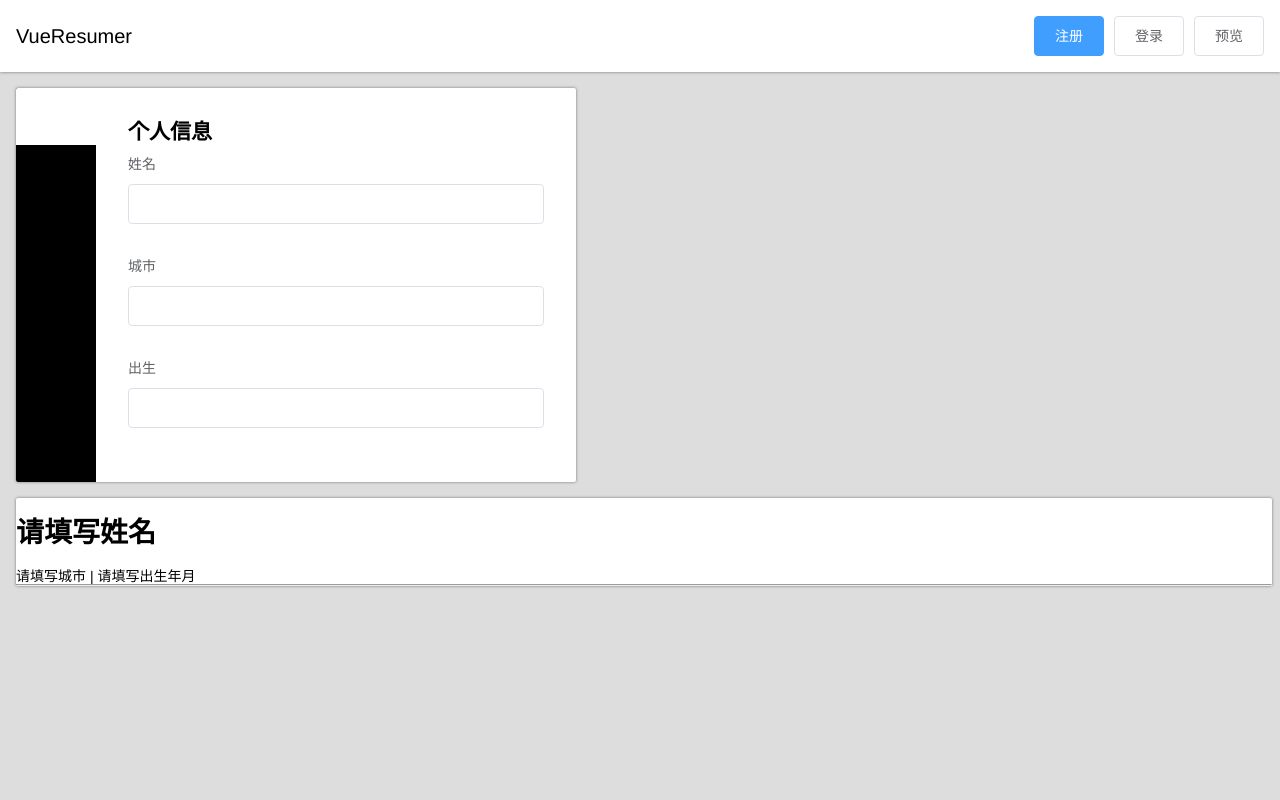
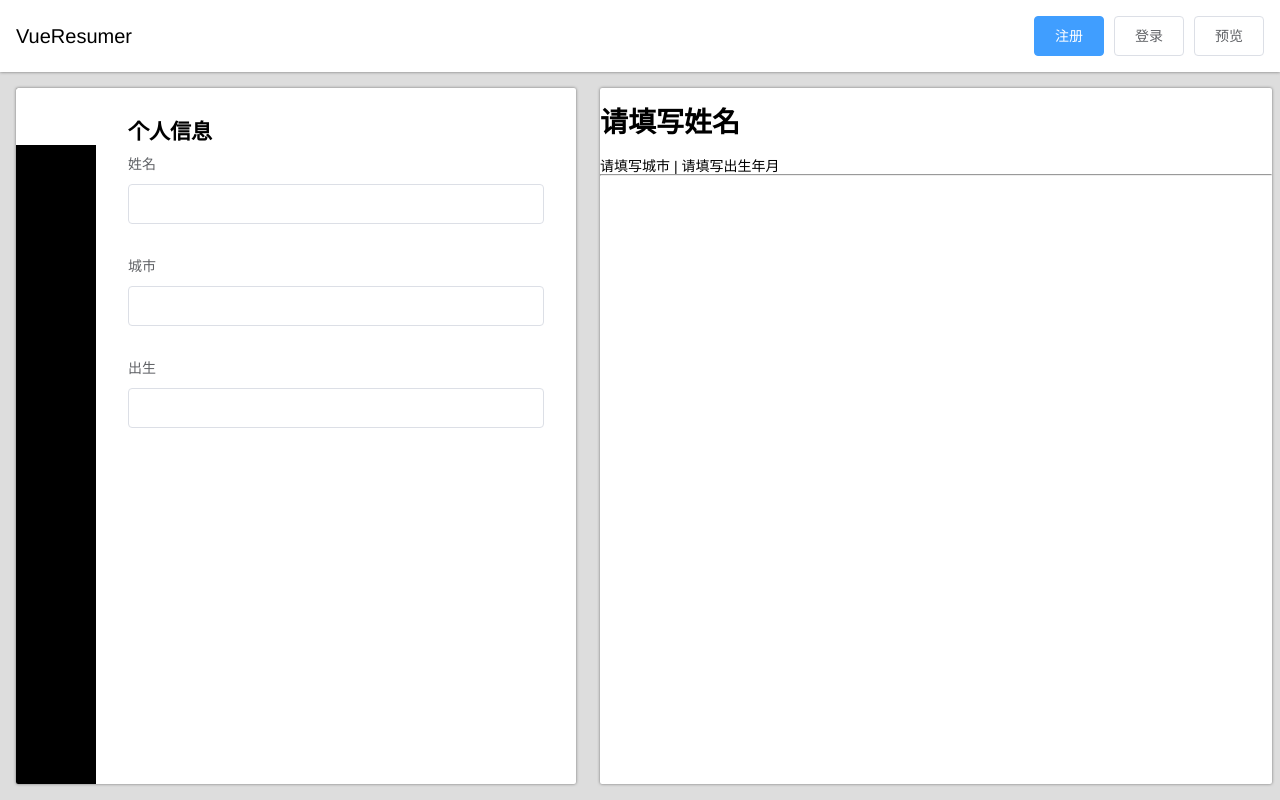
Before and after one commit to ls506507881/vue-resumer-1, a Vue app: page / in a window 1280 px wide. Built offline with nearby package versions, Linux system fonts and the light colour scheme.

Commit message:
修改布局错乱bug

```diff
--- a/src/App.vue
+++ b/src/App.vue
@@ -1,10 +1,10 @@
 <template>
   <div id="app" v-bind:class="{previewMode:previewMode}">
     <Topbar class="topbar" v-on:preview="preview"/>
-    <main>
+    <div class="main">
       <Editor v-bind:resume="resume" class="editor"/>
       <Preview v-bind:resume="resume" class="preview"/>
-    </main>
+    </div>
     <el-button id="exitPreview" v-on:click="exitPreview">退出预览</el-button>
   </div>
 </template>
@@ -73,7 +73,7 @@ body,
   fill: currentColor;
   overflow: hidden;
 }
-main {
+.main {
   display: flex;
   flex: 1;
   background: #DDD;
```
Also changed, not shown: 12 other files (tests, documents, lock files or other folders).
